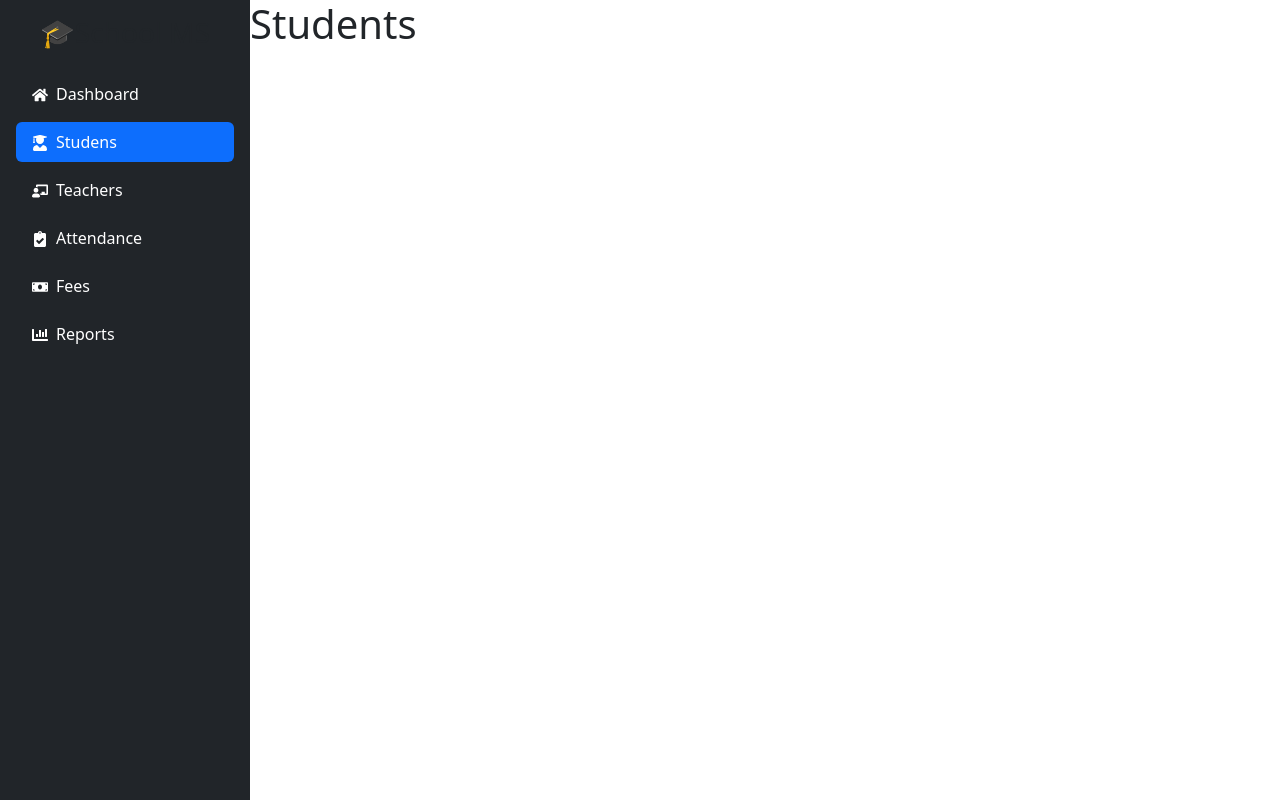
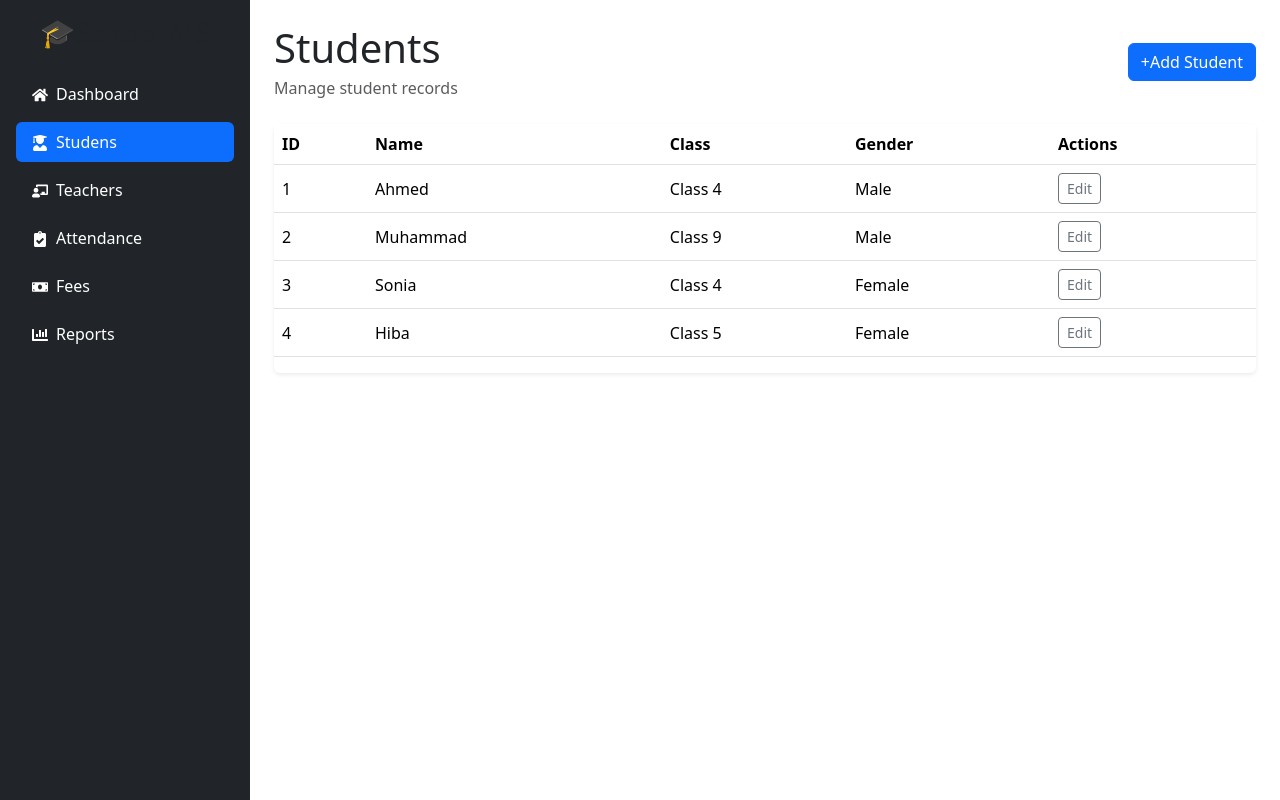
Before and after one commit to soniaamal/school-management-system, a React (Vite) app in the folder frontend/school-management-ui/: page /students in a window 1280 px wide. Built offline with nearby package versions, Linux system fonts and the light colour scheme.

Commit message:
Build student management table

```diff
--- a/frontend/school-management-ui/src/pages/Dashboard.jsx
+++ b/frontend/school-management-ui/src/pages/Dashboard.jsx
@@ -99,7 +99,7 @@ function Dashboard() {
                 ))}
             </div>
 
-                <div className="card shadow-sm border-0 mt-4">
+            <div className="card shadow-sm border-0 mt-4">
                     <div className="card-body">
                         <h5 className="fw-bold mb-4">Recent Activity</h5>
 
@@ -157,8 +157,6 @@ function Dashboard() {
             </div>
 
         </div>
-
-
     );
 }
 
--- a/frontend/school-management-ui/src/pages/Students.jsx
+++ b/frontend/school-management-ui/src/pages/Students.jsx
@@ -1,5 +1,89 @@
+const students = [
+    {
+        id: 1,
+        name: "Ahmed",
+        className: "Class 4",
+        status: "Active",
+        gender: "Male",
+
+    },
+    {
+        id: 2,
+        name: "Muhammad",
+        className: "Class 9",
+        status: "Active",
+        gender: "Male",
+
+    },
+    {
+        id: 3,
+        name: "Sonia",
+        className: "Class 4",
+        status: "Active",
+        gender: "Female",
+
+    },
+    {
+        id: 4,
+        name: "Hiba",
+        className: "Class 5",
+        status: "Inactive",
+        gender: "Female",
+
+    },
+];
+
 function Student() {
-    return <h1>Students </h1>;
+    return (
+        <div className="container-fluid p-4">
+            <div className="d-flex justify-content-between align-items-center mb-4">
+                <div>
+                    <h1 className="mb-1">Students</h1>
+                    <p className="text-muted mb-0">
+                        Manage student records
+                    </p>
+                </div>
+
+                <button className="btn btn-primary">
+                    +Add Student
+                </button>
+            </div>
+
+            <div className="card shadow-sm border-0">
+                <div className="caard-body">
+                    <div className="table-responsive">
+                        <table className="table table-hover align-middle">
+                            <thead>
+                                <tr>
+                                    <th>ID</th>
+                                    <th>Name</th>
+                                    <th>Class</th>
+                                    <th>Gender</th>
+                                    <th>Actions</th>
+                                </tr>
+                            </thead>
+
+                            <tbody>
+                                {students.map((student) => (
+                                    <tr key={student.id}>
+                                        <td>{ student.id}</td>
+                                        <td>{ student.name}</td>
+                                        <td>{ student.className}</td>
+                                        <td>{student.gender}</td>
+                                        <td>
+                                            <button className="btn btn-sm btn-outline-secondary">
+                                                Edit
+                                            </button>
+                                        </td>
+                                    </tr>
+                                ))}
+                            </tbody>
+                        </table>
+                    </div>
+                </div>
+            </div>
+        </div>
+    );
 
 }
 
```
